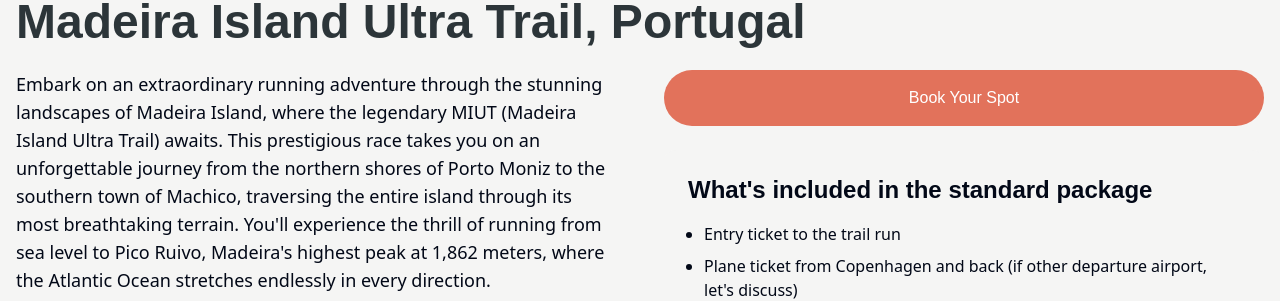
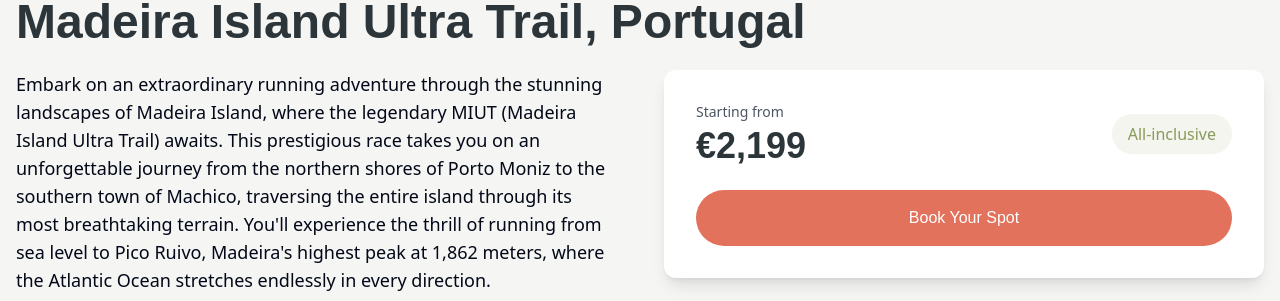
Before and after one commit to Patrick-trailsquad/trailsquad, a React (Vite) app: page /destinations/miut in a window 1280 px wide. Shown: the part 530-831 px from the top of the page. Built offline with nearby package versions, Linux system fonts and the light colour scheme; a web font is replaced by a local one.

Commit message:
Add pricing element to destinations
Add pricing element above the "Book Your Spot" CTA on destination pages. Move the "Book Your Spot" CTA into the container.

```diff
--- a/src/pages/destinations/NewZealand.tsx
+++ b/src/pages/destinations/NewZealand.tsx
@@ -66,9 +66,20 @@ const NewZealand = () => {
             </div>
           </div>
           <div className="space-y-6">
-            <button className="w-full bg-terra text-white px-8 py-4 rounded-full font-cabinet font-medium hover:bg-terra/90 transition-colors duration-300">
-              Book Your Spot
-            </button>
+            <div className="bg-white rounded-xl p-8 shadow-lg">
+              <div className="flex justify-between items-center mb-6">
+                <div>
+                  <p className="text-sm text-gray-600 mb-1">Starting from</p>
+                  <p className="font-cabinet text-4xl font-bold text-charcoal">€2,199</p>
+                </div>
+                <div className="bg-sage/10 px-4 py-2 rounded-full">
+                  <p className="text-sage font-medium">All-inclusive</p>
+                </div>
+              </div>
+              <button className="w-full bg-terra text-white px-8 py-4 rounded-full font-cabinet font-medium hover:bg-terra/90 transition-colors duration-300">
+                Book Your Spot
+              </button>
+            </div>
             <div className="bg-stone p-6 rounded-xl">
               <h2 className="font-cabinet text-2xl font-bold mb-4">What's included in the standard package</h2>
               <ul className="space-y-2 list-disc pl-4">
--- a/src/pages/destinations/NorwegianFjords.tsx
+++ b/src/pages/destinations/NorwegianFjords.tsx
@@ -45,9 +45,20 @@ const NorwegianFjords = () => {
             </div>
           </div>
           <div className="space-y-6">
-            <button className="w-full bg-terra text-white px-8 py-4 rounded-full font-cabinet font-medium hover:bg-terra/90 transition-colors duration-300">
-              Book Your Spot
-            </button>
+            <div className="bg-white rounded-xl p-8 shadow-lg">
+              <div className="flex justify-between items-center mb-6">
+                <div>
+                  <p className="text-sm text-gray-600 mb-1">Starting from</p>
+                  <p className="font-cabinet text-4xl font-bold text-charcoal">€1,999</p>
+                </div>
+                <div className="bg-sage/10 px-4 py-2 rounded-full">
+                  <p className="text-sage font-medium">All-inclusive</p>
+                </div>
+              </div>
+              <button className="w-full bg-terra text-white px-8 py-4 rounded-full font-cabinet font-medium hover:bg-terra/90 transition-colors duration-300">
+                Book Your Spot
+              </button>
+            </div>
             <div className="bg-stone p-6 rounded-xl">
               <h2 className="font-cabinet text-2xl font-bold mb-4">What's included in the standard package</h2>
               <ul className="space-y-2 list-disc pl-4">
--- a/src/pages/destinations/SwissAlps.tsx
+++ b/src/pages/destinations/SwissAlps.tsx
@@ -74,9 +74,20 @@ const SwissAlps = () => {
           </div>
 
           <div className="space-y-6">
-            <button className="w-full bg-terra text-white px-8 py-4 rounded-full font-cabinet font-medium hover:bg-terra/90 transition-colors duration-300">
-              Book Your Spot
-            </button>
+            <div className="bg-white rounded-xl p-8 shadow-lg">
+              <div className="flex justify-between items-center mb-6">
+                <div>
+                  <p className="text-sm text-gray-600 mb-1">Starting from</p>
+                  <p className="font-cabinet text-4xl font-bold text-charcoal">€2,499</p>
+                </div>
+                <div className="bg-sage/10 px-4 py-2 rounded-full">
+                  <p className="text-sage font-medium">All-inclusive</p>
+                </div>
+              </div>
+              <button className="w-full bg-terra text-white px-8 py-4 rounded-full font-cabinet font-medium hover:bg-terra/90 transition-colors duration-300">
+                Book Your Spot
+              </button>
+            </div>
             <div className="bg-stone p-6 rounded-xl">
               <h2 className="font-cabinet text-2xl font-bold mb-4">What's included in the standard package</h2>
               <ul className="space-y-2 list-disc pl-4">
```
